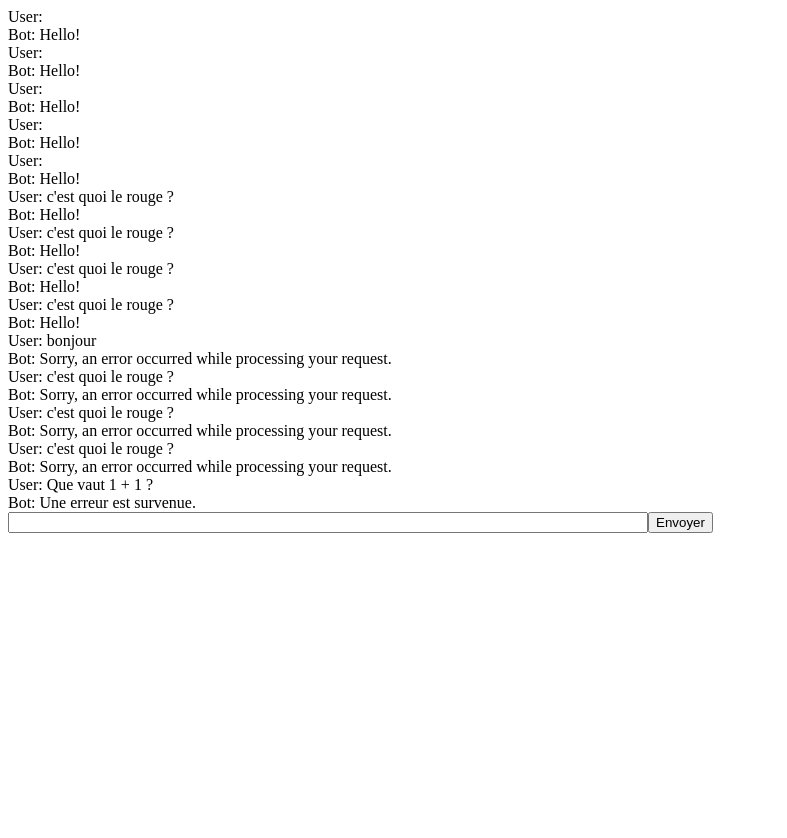
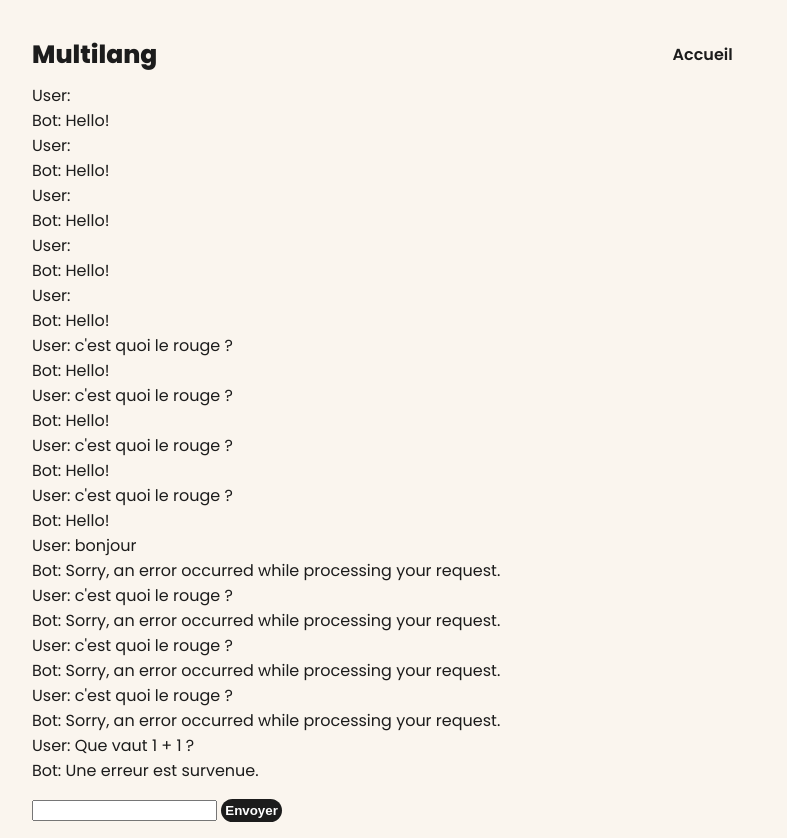
Before and after one commit to Oscarj-jqt/multilang_site, a Django app: page /multilang/chat_view/ in a window 1280 px wide. Shown: the whole page, without its empty margins (0-787 px from the left). Before the commit the page ends 533 px from the top, so only its background shows below. Run offline with Django 5.2, Linux system fonts and the light colour scheme; data comes from the database, SQL or seed files in the repository; both versions use the stored data as it was after the commit; some libraries are stand-ins or nearby versions.

Commit message:
final commit

```diff
--- a/multilang_site/main/chat_gpt.py
+++ b/multilang_site/main/chat_gpt.py
@@ -1,3 +1,4 @@
+# Intégration de OpenAi dans l'app Django
 import openai
 from django.conf import settings
 
@@ -5,12 +6,14 @@ def get_chat_response(prompt):
 
     openai.api_key = settings.OPENAI_API_KEY
 
+#Création de la réponse
     response = openai.ChatCompletion.create(
-        model="gpt-4",
+        model="gpt-3.5-turbo",
         messages=[
             {"role": "user",
             "content": prompt}
         ],
+        #les paramètres du texte OpenAI
         prompt = prompt,
         max_token = 150,
         temperature = 0.7,
--- a/multilang_site/main/static/multilang_site/CSS/styles.css
+++ b/multilang_site/main/static/multilang_site/CSS/styles.css
@@ -18,7 +18,7 @@ body {
     font-size: var(--font-size-base);
     background-color: #FAF5EE;
     background-image: url("");
-    margin: 0;
+    margin: 1rem 2rem 1rem 2rem;
 }
 
 a { color: var(--black) }
@@ -30,11 +30,14 @@ h3 { font-size: var(--font-size-md); }
 .btn {
     /* padding: 2px; */
     background-color: var(--black);
+    text-align: center;
+    font-weight: bolder;
     border: none;
     color: white;
-    padding: 16px 32px;
+    padding: 4px 4px;
     text-decoration: none;
-    margin: 4px 2px;
+    border-radius: 10rem;
+    margin-top: 1rem;
     cursor: pointer;
 }
 
@@ -60,12 +63,12 @@ img {
 }
 
 /* Hero Section  */
-.hero-image {
+/* .home-image {
     max-height: 528px;
     filter: drop-shadow(0px 44px 34px rgba(0,0,0,0.25));
     overflow: hidden;
     border: var(--border-radius);
-}
+} */
 
 /* Main Header  */
 .header {
@@ -93,10 +96,6 @@ img {
     font-weight: 800;
     font-size: 25px;
     text-decoration: none;
-}
-
-.header_logo:hover {
-    text-decoration: underline;
 }
 
 .header_nav {
@@ -130,6 +129,10 @@ img {
     cursor: pointer;
 }
 
+.change {
+    margin-left: 80%;
+}
+
 /* Header --> Navigation  */
 
 .header_nav ul {
@@ -146,7 +149,7 @@ img {
 }
 
 .header_nav ul a:hover {
-    text-decoration: underline;
+    color: var(--gray);
 }
 
 .header_nav ul a.active {
@@ -156,8 +159,8 @@ img {
 /*Barre de navigation thèmes */
 
 .sub-nav {
-    /* background-color: #f8f8f8; */
-    margin-top: 1rem;
+
+    margin-top: 2rem;
     padding: 10px 0;
     border-top: 1px solid #ddd;
     border-bottom: 1px solid #ddd;
@@ -199,12 +202,12 @@ img {
 
 .author_body {
     font-size: var(--font-size-md);
-    margin: 5px 0 40px 0;
+    margin: 8px 0 40px 0;
 }
 
 /* Article Accueil liste  */
 .articles_heading {
-    margin-top: 4rem;
+    margin-top: 2rem;
     font-weight: 400;
 }
 
--- a/multilang_site/main/templates/chatbot.html
+++ b/multilang_site/main/templates/chatbot.html
@@ -4,44 +4,23 @@
     <meta charset="UTF-8">
     <title>AI Chatbot</title>
     <script src="https://unpkg.com/htmx.org@1.9.4" integrity="sha384-zUfuhFKKZCbHTY6aRR46gxiqszMk5tcHjsVFxnUo8VMus4kHGVdIYVbOYYNlKmHV" crossorigin="anonymous"></script>
-    <style>
-        .input-fields{
-            display: flex;
-            flex-direction: row;
-        }
-
-        /* Style for the loading spinner */
-        .my-indicator {
-            display: none;
-            border: 2px solid #f3f3f3;
-            border-top: 2px solid #3498db;
-            border-radius: 50%;
-            width: 20px;
-            height: 20px;
-            animation: spin .5s linear infinite;
-        }
-        .htmx-request .my-indicator {
-            display: inline-block;
-        }
-        @keyframes spin {
-            0% { transform: rotate(0deg); }
-            100% { transform: rotate(360deg); }
-        }
-        .user-message{
-            color: #b83eff;
-            padding: 5px;
-        }
-        .bot-message {
-            padding: 5px;
-            color: darkblue;
-        }
-        input[type=text] {
-            width: 50%;
-        }
-
-    </style>
+    {% load static %}
+    {% load i18n %}
+    <link rel="stylesheet" href="{% static 'multilang_site/CSS/styles.css' %}">
 </head>
 <body>
+
+    <header class="header">
+        <a href="{% url 'accueil' %}" class="header_logo">Multilang</a>
+        <nav class="header_nav">
+            <ul>
+                <li>
+                    <a href="{% url 'accueil' %}">{% trans "Accueil" %}</a>
+                </li>
+            </ul>
+        </nav>
+    </header>
+
     <div id="container">
         <div id="chatbox">
             {% for message in messages %}
@@ -52,10 +31,10 @@
 
         <form hx-post="{% url 'chat_view' %}" hx-target="#container" hx-swap="innerHTML" >
             {% csrf_token %}
-        <div class="my-indicator"></div>
-        <div class="input-fields">
+            <div></div>
+            <div>
                 <input type="text" name="message">
-            <button type="submit">
+                <button class ="btn" type="submit">
                     Envoyer
                 </button>
             </div>
--- a/multilang_site/main/urls.py
+++ b/multilang_site/main/urls.py
@@ -22,8 +22,10 @@ from . import views
 # Configuration des urls pour l'app
 urlpatterns = [
     path('accueil', views.accueil, name="accueil"),
+    #affichage du contenu à partir de l'id dans la bdd
+    path('article/<int:article_id>/', views.article_detail, name='article_detail'),
     # Inclure les URL i18n pour le changement de langue
     path('i18n/', include('django.conf.urls.i18n')) ,
-    #L'url pour la  vue du chatbot
+    #L'url pour la vue du chatbot
     path('chat_view/', views.chat_view, name='chat_view')
 ]
--- a/multilang_site/main/views.py
+++ b/multilang_site/main/views.py
@@ -4,6 +4,7 @@ from django.http import HttpResponse
 from .chat_gpt import get_chat_response
 from django.conf import settings
 from datetime import datetime
+from django.shortcuts import render, get_object_or_404
 from .models import Article
 from .models import Message
 import requests
@@ -27,6 +28,15 @@ def article_detail(request, id):
     articles = Article.objects.all()
     return render(request, 'article_detail.html', {'articles': articles})
 
+
+#Page de détail article
+def article_detail(request, article_id):
+    article = get_object_or_404(Article, id=article_id)
+    context = {
+        'article': article,
+        'current_year': datetime.now().year,
+    }
+    return render(request, 'article_detail.html', context)
 
 #Vue du Chatbot
 #Elle traitera les requêtes des utilisateurs et va renvoyer les réponses GPT
@@ -63,7 +73,7 @@ def get_ai_response(user_input: str) -> str:
     if 'choices' in response_data:
         ai_message = response_data['choices'][0]['message']['content']
     else:
-        ai_message = "Sorry, an error occurred while processing your request."
+        ai_message = "Une erreur est survenue."
 
     return ai_message
 
--- a/multilang_site/multilang_site/urls.py
+++ b/multilang_site/multilang_site/urls.py
@@ -21,7 +21,9 @@ from django.shortcuts import redirect
 from django.conf.urls.i18n import i18n_patterns
 
 urlpatterns = [
+    #l'url principal pour le user
     path('multilang/', include("main.urls")),
+    #l'url pour l'administrateur
     path('admin/', admin.site.urls),
     #l'URL pour le changement de langue
     path('i18n/', include('django.conf.urls.i18n')),
```
Also changed, not shown: multilang_site/main/templates/accueil.html (+20 -23 lines), multilang_site/main/templates/article_detail.html (+38 -1 lines), multilang_site/db.sqlite3, multilang_site/main/locale/deu/LC_MESSAGES/django.po, multilang_site/main/locale/en/LC_MESSAGES/django.po, multilang_site/main/locale/fr/LC_MESSAGES/django.po, 3 other files. Lines whose indentation alone changed are shown as unchanged.
